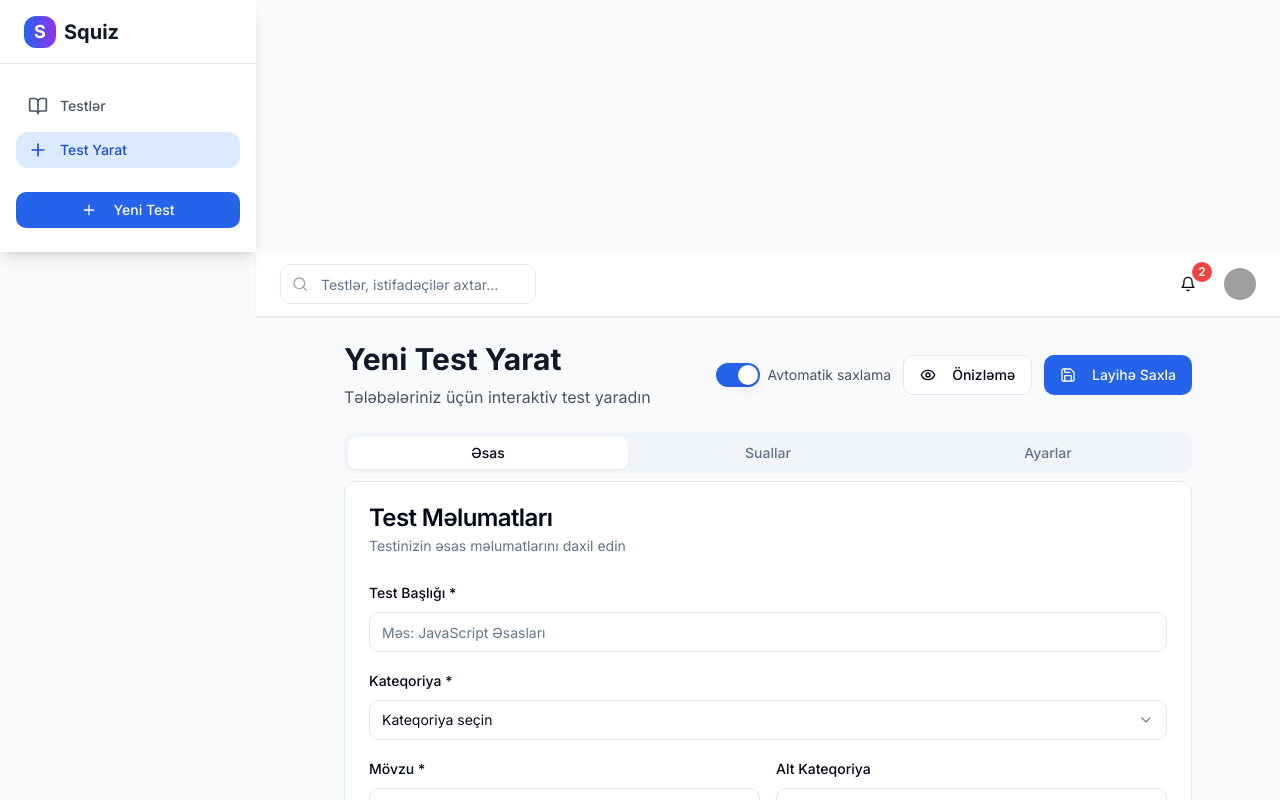
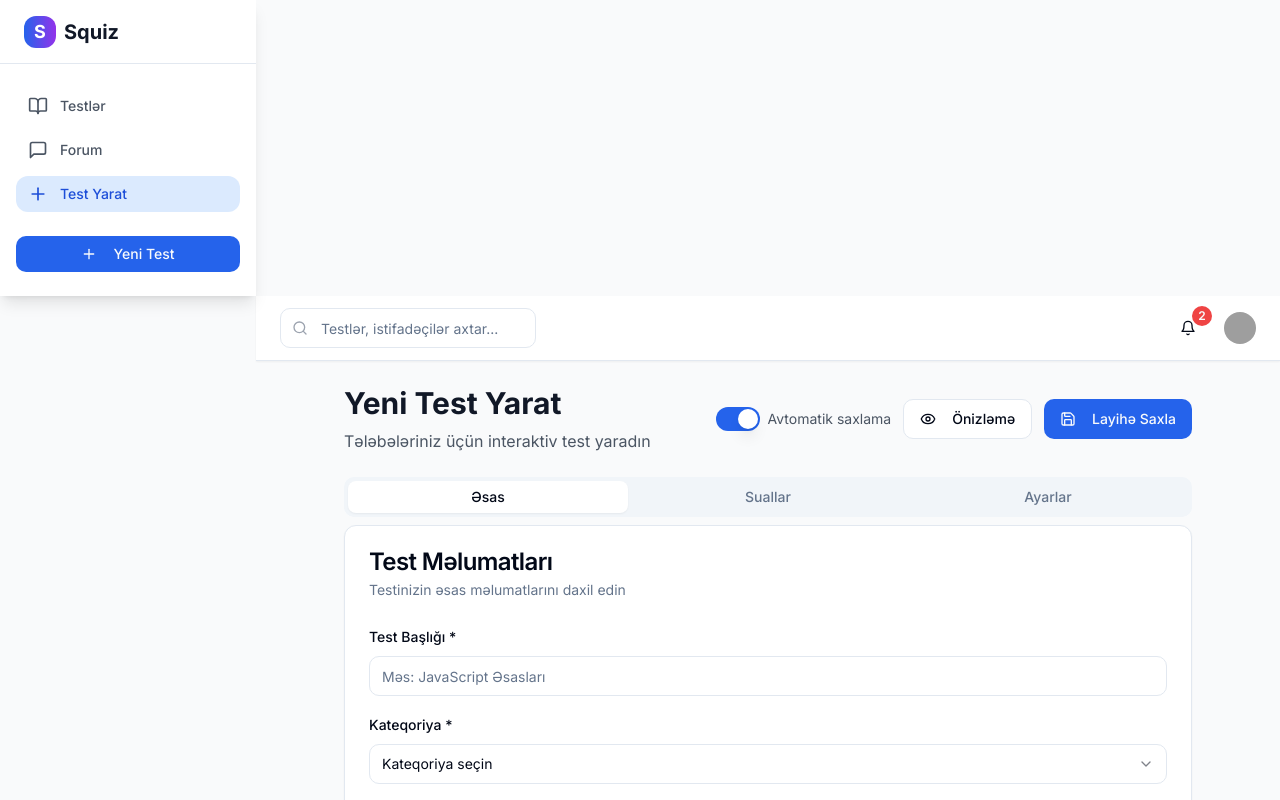
Before and after one commit to qurbanovsiyasat/onlinetest, a Next.js app in the folder squiz-project/: page /quiz/create in a window 1280 px wide. Shown: the top 800 px of the page. Built offline with nearby package versions, Linux system fonts and the light colour scheme; grey boxes are pictures that could not be loaded.

Commit message:
auto-commit for e18fc8c2-788a-4325-b226-48c8d74462c7

```diff
--- a/squiz-project/components/layout/DashboardLayout.tsx
+++ b/squiz-project/components/layout/DashboardLayout.tsx
@@ -71,6 +71,7 @@ export default function DashboardLayout({ children }: { children: React.ReactNod
 
   const navigation = [
     { name: "Testlər", href: "/quizzes", icon: BookOpen },
+    { name: "Forum", href: "/forum", icon: MessageSquare },
     { name: "Test Yarat", href: "/quiz/create", icon: Plus },
   ]
 
```
